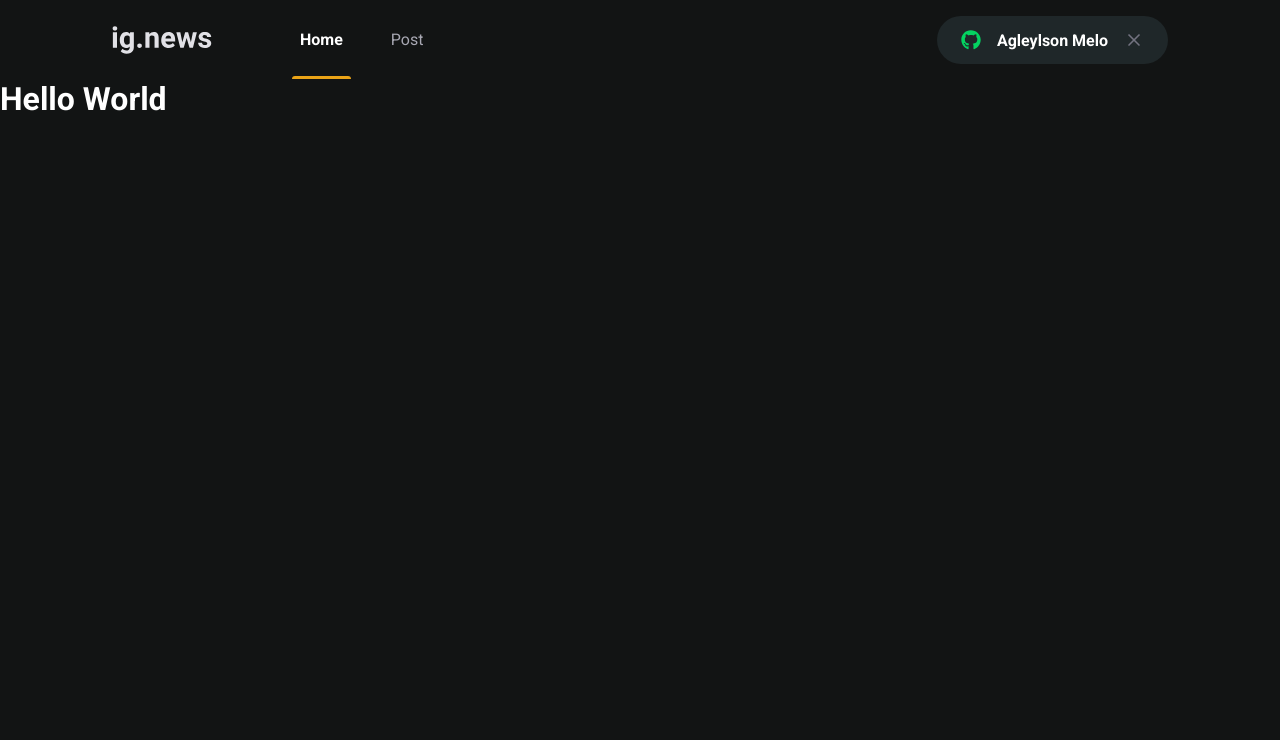
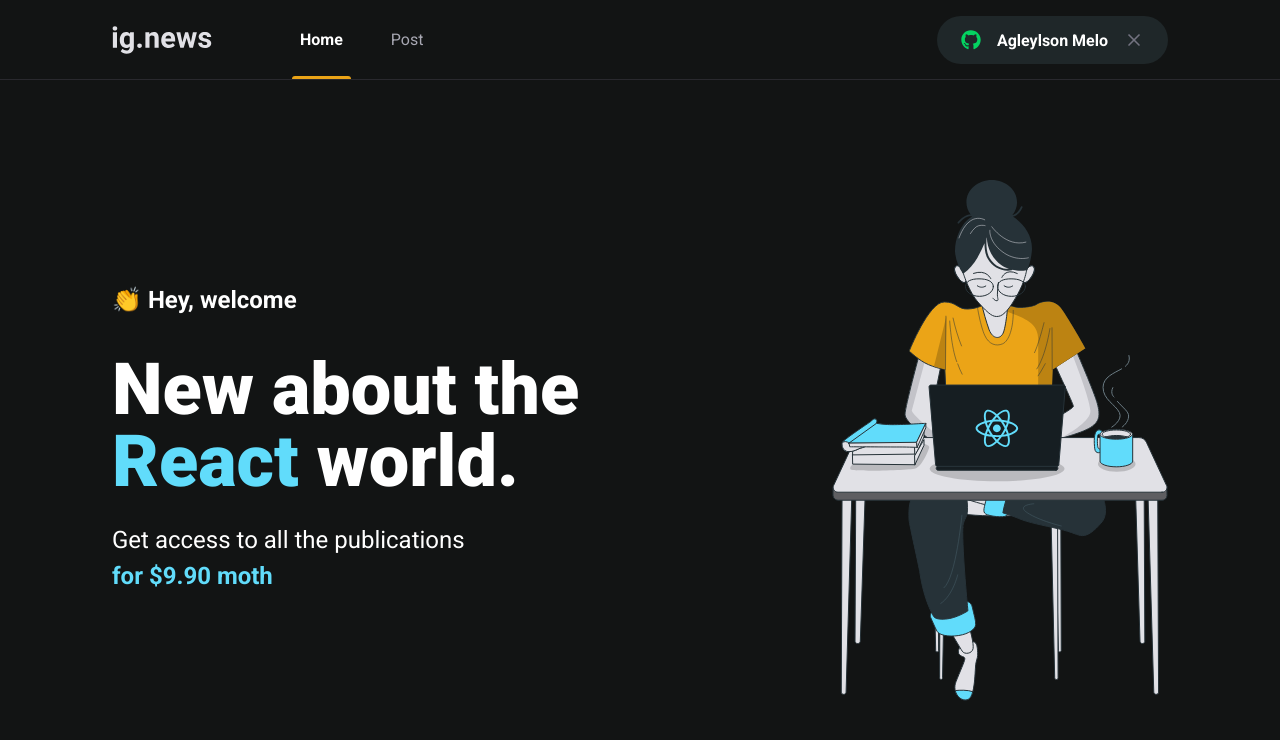
Before and after one commit to agleymelo/ignews, a Next.js app: page / in a window 1280 px wide. Shown: the top 740 px of the page. Built offline with nearby package versions, Linux system fonts and the light colour scheme.

Commit message:
feat: add component Home

```diff
--- a/src/components/Header/styles.ts
+++ b/src/components/Header/styles.ts
@@ -2,7 +2,7 @@
 
 export const Container = styled.header`
   height: 5rem;
-  border-bottom: 1px solid var(--gray-700);
+  border-bottom: 1px solid var(--gray-800);
 `;
 
 export const Content = styled.div`
--- /dev/null
+++ b/src/pages/home.styles.ts
@@ -0,0 +1,45 @@
+import styled from "styled-components";
+
+export const Container = styled.main`
+  max-width: 1120px;
+  height: calc(100vh - 5rem);
+
+  margin: 0 auto;
+  padding: 0 2rem;
+
+  display: flex;
+  align-items: center;
+  justify-content: space-between;
+`;
+
+export const Hero = styled.section`
+  max-width: 600px;
+
+  > span {
+    font-size: 1.5rem;
+    font-weight: bold;
+  }
+
+  h1 {
+    font-size: 4.5rem;
+    line-height: 4.5rem;
+    font-weight: 900;
+
+    margin-top: 2.5rem;
+
+    span {
+      color: var(--cyan-500);
+    }
+  }
+
+  p {
+    font-size: 1.5rem;
+    line-height: 2.25rem;
+    margin-top: 1.5rem;
+
+    span {
+      color: var(--cyan-500);
+      font-weight: bold;
+    }
+  }
+`;
--- a/src/pages/index.tsx
+++ b/src/pages/index.tsx
@@ -1,4 +1,7 @@
 import Head from "next/head";
+import Image from "next/image";
+
+import { Container, Hero } from "./home.styles";
 
 export default function Home() {
   return (
@@ -7,7 +10,21 @@
         <title>Home | ig.news</title>
       </Head>
 
-      <h1>Hello World</h1>
+      <Container>
+        <Hero>
+          <span>👏 Hey, welcome</span>
+          <h1>
+            New about the <span>React</span> world.
+          </h1>
+
+          <p>
+            Get access to all the publications <br />
+            <span>for $9.90 moth</span>
+          </p>
+        </Hero>
+
+        <img src="/images/avatar.svg" alt="Girl coding" />
+      </Container>
     </>
   );
 }
```
